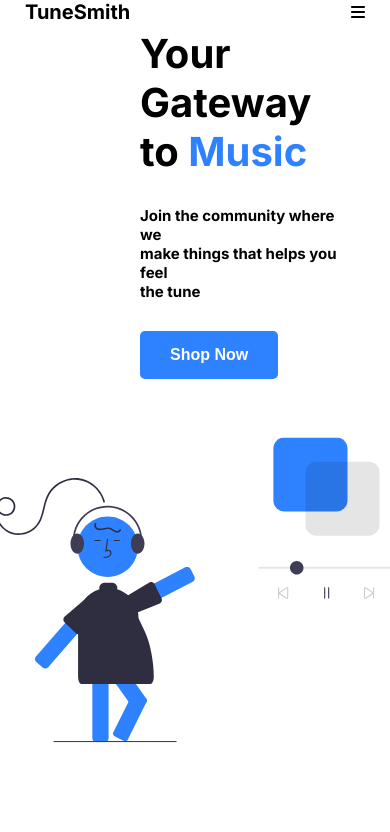
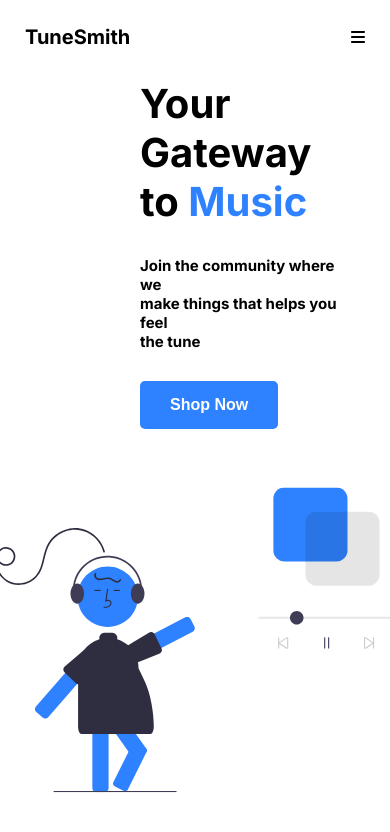
Before and after one commit to Tijil2111/w3btek-frontend, a Next.js app: page / in a window 390 px wide. Shown: the top 832 px of the page. Built offline with nearby package versions, Linux system fonts and the light colour scheme.

Commit message:
responsiveness header

```diff
--- a/Components/Header.jsx
+++ b/Components/Header.jsx
@@ -1,21 +1,40 @@
 import styles from "../styles/Header.module.css";
 import Link from "next/link";
 import { useState } from "react";
-import { faBars } from "@fortawesome/free-solid-svg-icons";
+import { faBars, faTimes } from "@fortawesome/free-solid-svg-icons";
 import { FontAwesomeIcon } from "@fortawesome/react-fontawesome";
 
 export default function Header() {
-  const [clicked, setClicked] = useState(false);
+  const [open, setOpen] = useState(false);
 
   return (
-    <div id={styles.header}>
-      <div id={styles.title} className={styles.navLink}>
-        TuneSmith
+    <div id={styles.header} className={open ? styles.mobileHeader : ""}>
+      <div id={open ? styles.closeHeading : ""}>
+        <Link href="/" className={styles.navLink}>
+          <div
+            id={styles.title}
+            className={`${styles.navLink} ${open ? styles.mobileTitle : ""}`}
+          >
+            TuneSmith
+          </div>
+        </Link>
+
+        <FontAwesomeIcon
+          onClick={() => setOpen(false)}
+          icon={faTimes}
+          id={styles.icon}
+          className={!open ? styles.hidden : styles.iconVisible}
+        />
       </div>
 
       <div>
-        <FontAwesomeIcon icon={faBars} id={styles.icon} />
-        <ul className={styles.navList}>
+        <FontAwesomeIcon
+          onClick={() => setOpen(true)}
+          icon={faBars}
+          id={styles.icon}
+          className={open ? styles.hidden : styles.iconVisible}
+        />
+        <ul className={styles.navList} id={open ? styles.mobileOpen : ""}>
           <li className={`${styles.navListItem}`}>
             <Link href="/features">
               <div className={styles.navLink}>Our Features</div>
--- a/styles/Header.module.css
+++ b/styles/Header.module.css
@@ -71,33 +71,54 @@
   display: none;
 }
 
-.mobileVisible {
-  display: block !important;
+#iconVisible {
+  display: block;
+}
+
+.hidden {
+  display: none !important;
+}
+
+#mobileOpen {
+  display: flex !important;
+  flex-direction: column;
 }
 
 .mobileHeader {
-  padding-bottom: 500px;
-  display: block !important;
+  flex-direction: column !important;
   text-align: center;
-  border-radius: 5px;
-}
-
-.hiddenIcon {
-  display: none !important;
+  padding-top: 25px;
+  padding-bottom: 25px;
 }
 
 .mobileTitle {
   margin-bottom: 25px;
 }
 
-@media only screen and (max-width: 700px) {
+#closeHeading {
+  display: flex;
+  justify-content: space-between;
+  width: 100%;
+}
+
+#icon {
+  cursor: pointer;
+}
+
+@media only screen and (max-width: 630px) {
   #icon {
     display: block;
   }
   .navList {
     display: none;
+    padding: 0 !important;
+    margin: 0 !important;
+  }
+  #header {
+    padding-top: 25px;
+    padding-bottom: 25px;
   }
   .navListItem {
-    margin-bottom: 25px;
+    margin: 15px 0 !important;
   }
 }
```
Also changed, not shown: .eslintrc.json (added).
